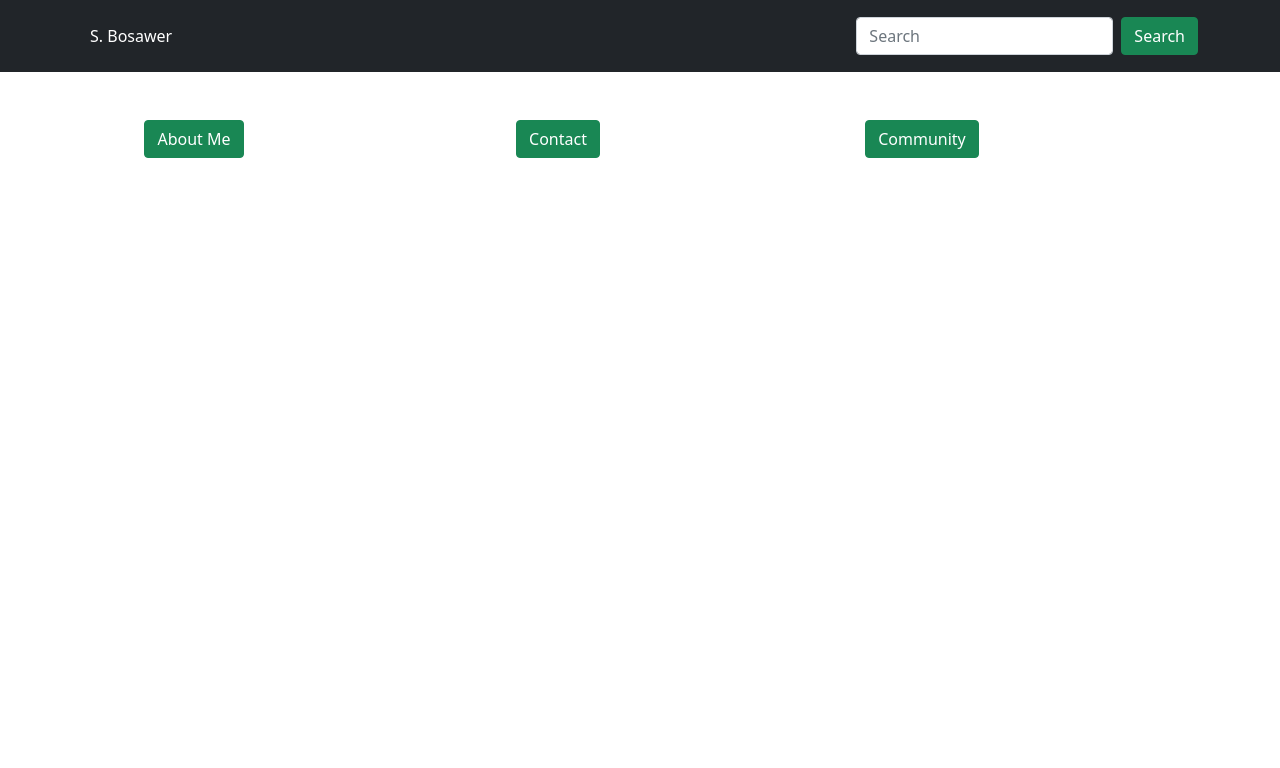
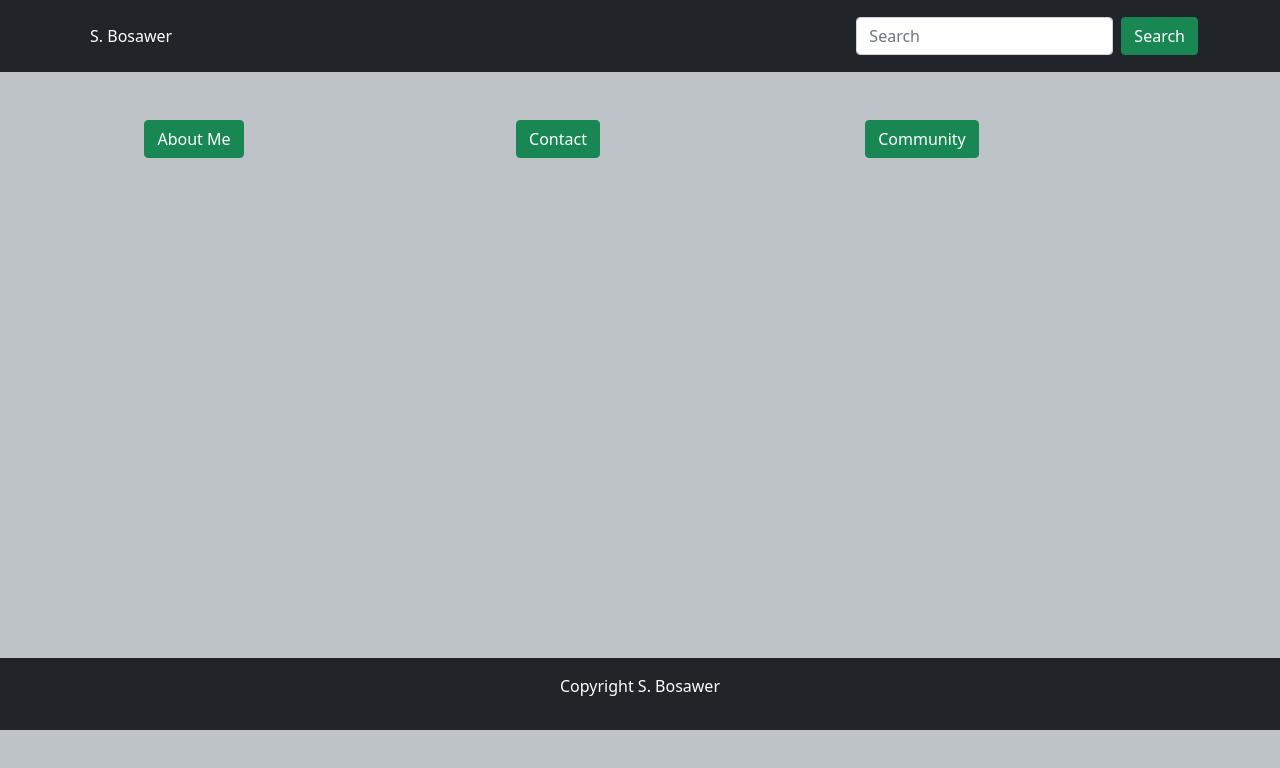
Before and after one commit to samuelbosawer/sacode-day08-project01, a plain HTML site: page index.html in a window 1280 px wide. Drawn offline with nearby package versions, Linux system fonts and the light colour scheme.

Commit message:
Buat Footer

```diff
--- a/index.html
+++ b/index.html
@@ -121,6 +121,13 @@
         </div>
     </div>
 
+    <!-- Footer -->
+        <footer class="bg-dark text-white text-center p-3 mt-5">
+            <p> Copyright <a href="https://www.instagram.com/s.bosawer/" class="text-decoration-none text-white"> S. Bosawer </a></p>
+        </footer>
+    <!-- End Footer -->
+
+
 
     <!-- Js Bootstrap -->
     <script src="https://cdn.jsdelivr.net/npm/bootstrap@5.0.2/dist/js/bootstrap.bundle.min.js" integrity="sha384-MrcW6ZMFYlzcLA8Nl+NtUVF0sA7MsXsP1UyJoMp4YLEuNSfAP+JcXn/tWtIaxVXM" crossorigin="anonymous"></script>
--- a/style.css
+++ b/style.css
@@ -0,0 +1,6 @@
+.main{
+    margin-bottom: 500px ;
+}
+body{
+    background-color: #bdc3c7;
+}
```
